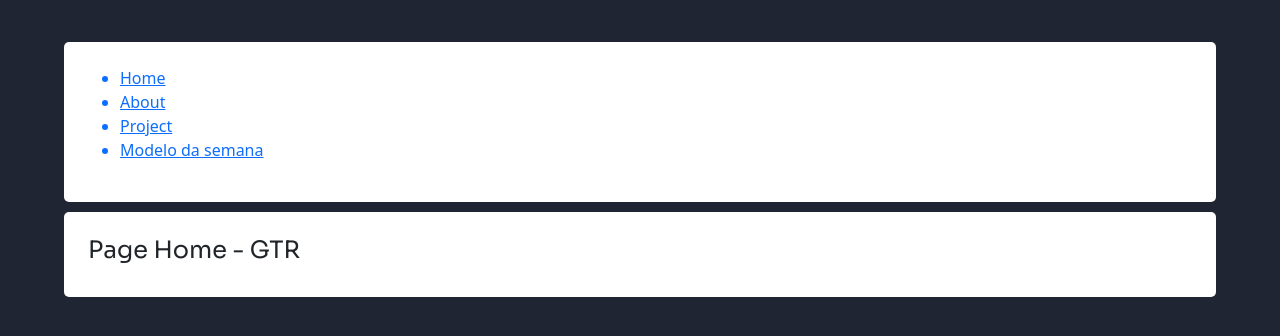
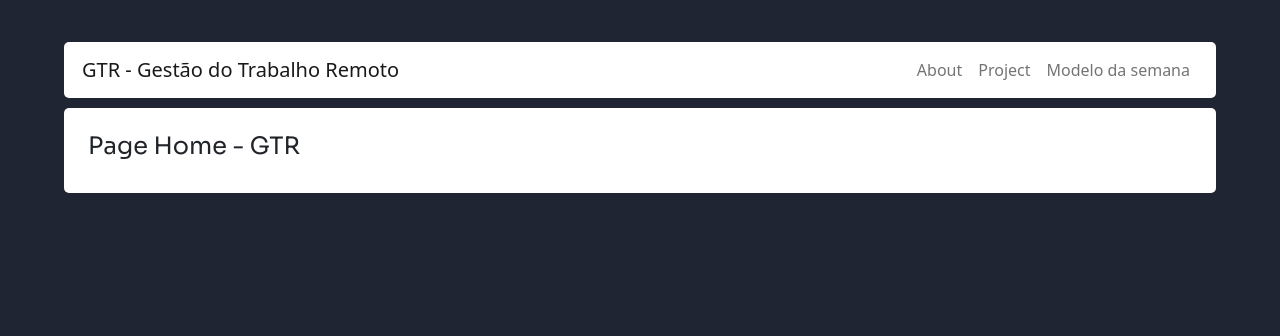
Before and after one commit to stroligo/GTR_OLD, a React (Create React App) app: page / in a window 1280 px wide. Shown: the top 336 px of the page. Built offline with nearby package versions, Linux system fonts and the light colour scheme.

Commit message:
refactor: NavBar Installs React Router Link to work with React Bootstrap

```diff
--- a/package.json
+++ b/package.json
@@ -12,6 +12,7 @@
     "react-bootstrap": "^2.6.0",
     "react-dom": "^18.2.0",
     "react-hot-toast": "^2.4.0",
+    "react-router-bootstrap": "^0.26.2",
     "react-router-dom": "^6.4.3",
     "react-scripts": "5.0.1",
     "web-vitals": "^2.1.4"
--- a/src/components/NavBar.js
+++ b/src/components/NavBar.js
@@ -1,23 +1,31 @@
-import { Link } from "react-router-dom";
+import Navbar from "react-bootstrap/Navbar";
+import Nav from "react-bootstrap/Nav";
+import Container from "react-bootstrap/Container";
+import { LinkContainer } from "react-router-bootstrap";
+
 function NavBar() {
   return (
-    <section>
-      <ul>
-        <Link to="/">
-          <li>Home</li>
-        </Link>
-        <Link to="/about">
-          <li>About</li>
-        </Link>
-        <Link to="/project">
-          <li>Project</li>
-        </Link>
-
-        <Link to="/modelo">
-          <li>Modelo da semana</li>
-        </Link>
-      </ul>
-    </section>
+    <Navbar as="section" expand="lg">
+      <Container>
+        <LinkContainer to="/">
+          <Navbar.Brand>GTR - Gestão do Trabalho Remoto</Navbar.Brand>
+        </LinkContainer>
+        <Navbar.Toggle aria-controls="navbarScroll" />
+        <Navbar.Collapse className="justify-content-end" id="navbarScroll">
+          <Nav>
+            <LinkContainer to="/about">
+              <Nav.Link>About</Nav.Link>
+            </LinkContainer>
+            <LinkContainer to="project">
+              <Nav.Link>Project</Nav.Link>
+            </LinkContainer>
+            <LinkContainer to="/modelo">
+              <Nav.Link>Modelo da semana</Nav.Link>
+            </LinkContainer>
+          </Nav>
+        </Navbar.Collapse>
+      </Container>
+    </Navbar>
   );
 }
 
```
Also changed, not shown: 1 other file (tests, documents, lock files or other folders).
